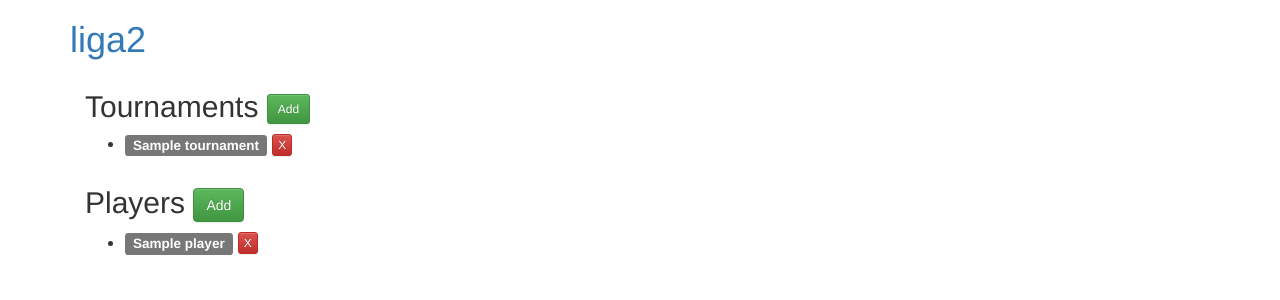
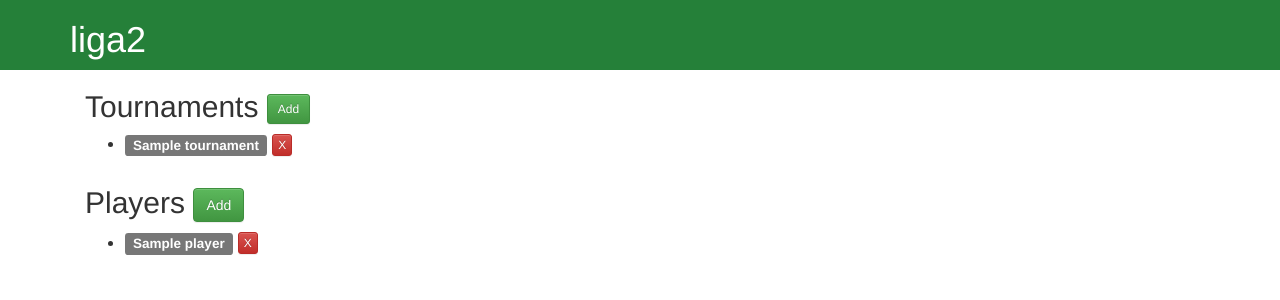
Before and after one commit to rubzo/liga2, a Django app: template liga2/templates/liga2/index.html in a window 1280 px wide. Shown: the top 300 px of the page. Run offline with Django 3.2, Linux system fonts and the light colour scheme; the template is opened without the code that fills it: most values are stand-ins (such as "Sample title", 1, 10 or a date in 2020); some libraries are stand-ins or nearby versions.

Commit message:
beginnings of css

```diff
--- /dev/null
+++ b/liga2/static/style.css
@@ -0,0 +1,10 @@
+.liga-header {
+  background-color: #258039;
+  color: white;
+}
+.liga-header a {
+  color:white
+}
+.liga-header a:hover {
+  text-decoration: none;
+}
--- a/liga2/templates/liga2/base.html
+++ b/liga2/templates/liga2/base.html
@@ -1,5 +1,5 @@
 <!DOCTYPE html>
-<html>
+<html lang="en">
   <head>
     {% block head %}
     <title>{% block title %}Liga2{% endblock %}</title>
@@ -10,13 +10,19 @@
 
     <script src="https://maxcdn.bootstrapcdn.com/bootstrap/3.3.7/js/bootstrap.min.js" integrity="sha384-Tc5IQib027qvyjSMfHjOMaLkfuWVxZxUPnCJA7l2mCWNIpG9mGCD8wGNIcPD7Txa" crossorigin="anonymous"></script>
     {% endblock %}
+
+    <link rel="stylesheet" href="/static/style.css">
   </head>
 
   <body>
+    <div class="liga-header">
+      <div class="container">
+        <h1>
+          <a href="{% url 'index' %}">liga2</a>
+        </h1>
+      </div>
+    </div>
     <div class="container">
-      <h1>
-        <a href="{% url "index" %}">liga2</a>
-      </h1>
       <div id="content">{% block content %}{% endblock %}</div>
     </div>
   </body>
--- a/liga2/templates/liga2/player_edit.html
+++ b/liga2/templates/liga2/player_edit.html
@@ -2,6 +2,7 @@
 
 {% block content %}
   <div class="container">
+    <h1>Edit Player</h1>
     <form method="POST" class="player-form">{% csrf_token %}
           {{ form.as_p }}
 					<button class="btn btn-info" type="submit">Save</button>
```
